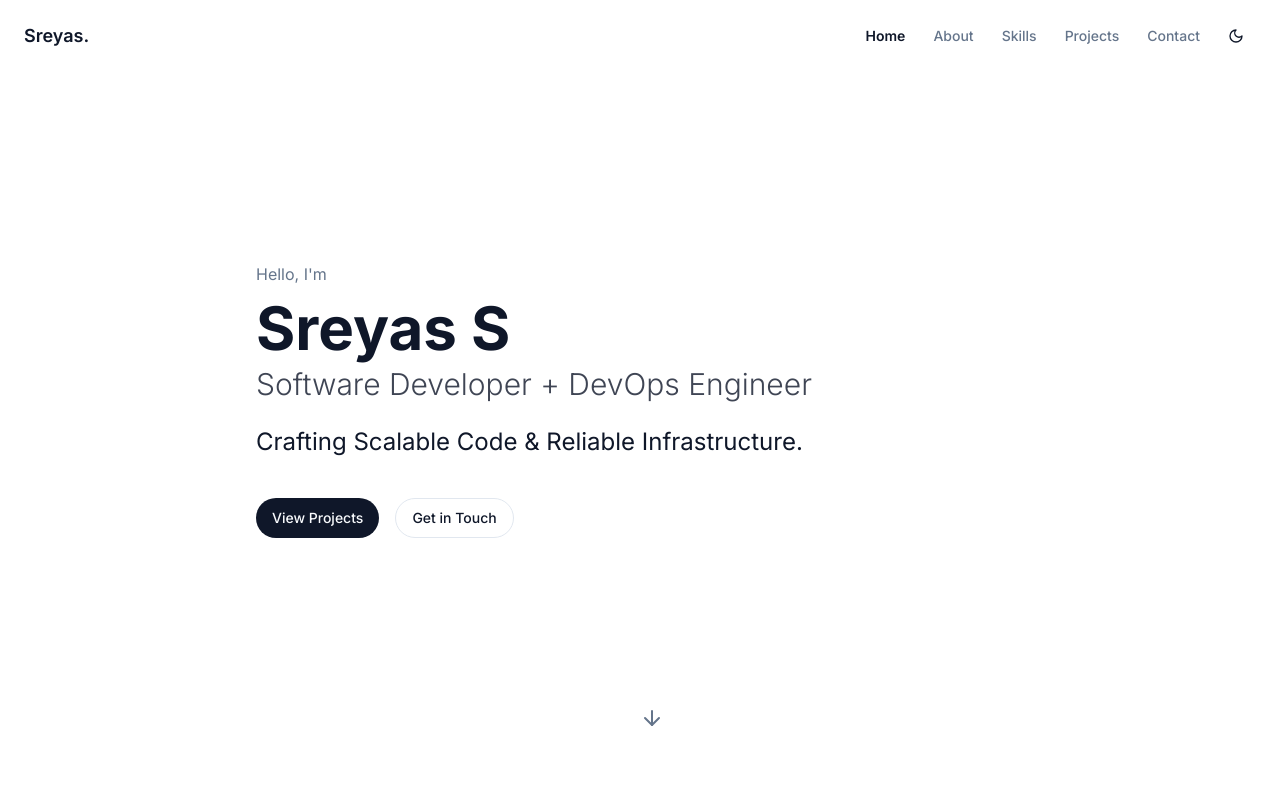
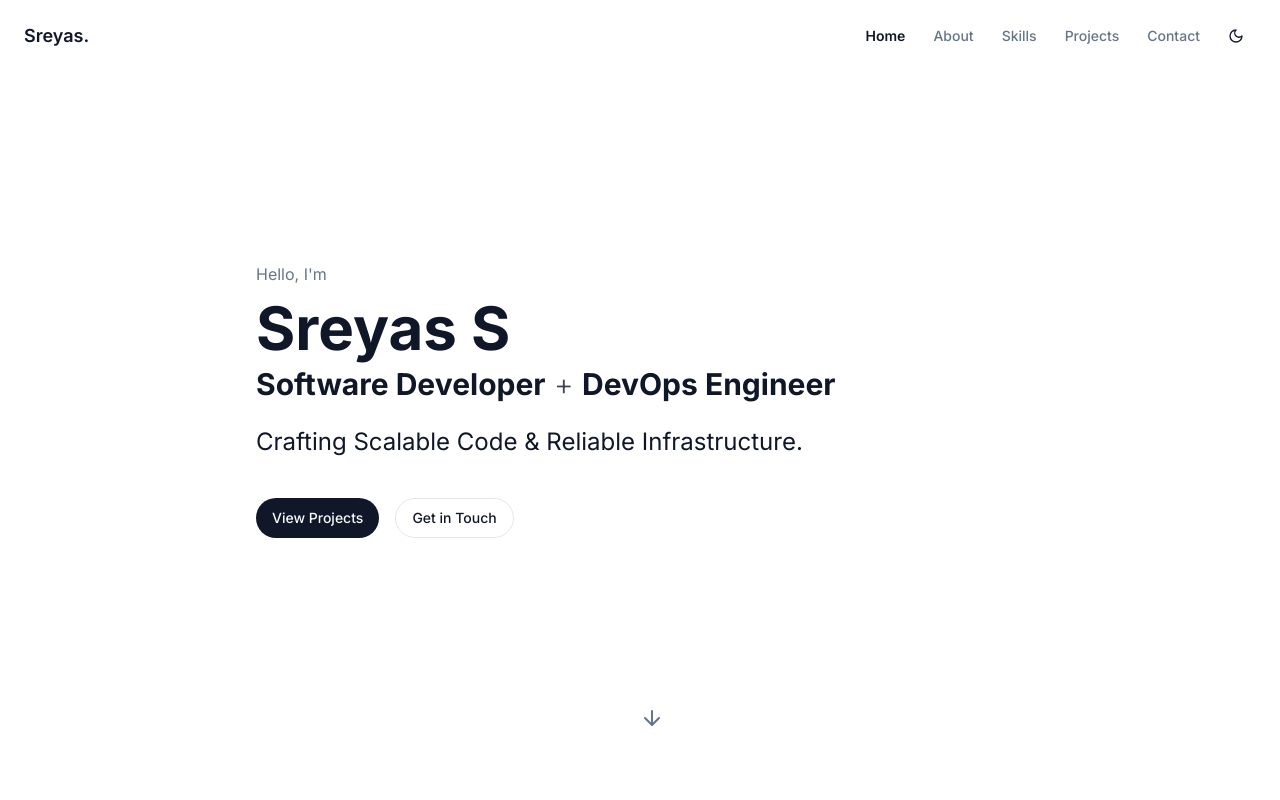
Before and after one commit to sreyask555/sreyas-code-canvas, a React (Vite) app: page / in a window 1280 px wide. Shown: the top 800 px of the page. Built offline with nearby package versions, Linux system fonts and the light colour scheme.

Commit message:
Fix: Improve dark mode visibility
Use bold white color for "Software Developer" and "DevOps Engineer" in dark mode.

```diff
--- a/src/components/HeroSection.tsx
+++ b/src/components/HeroSection.tsx
@@ -12,7 +12,7 @@ export function HeroSection() {
             Sreyas S
           </h1>
           <h2 className="text-2xl md:text-3xl text-foreground/80 font-light mt-2 opacity-0 animate-fade-in animation-delay-300">
-            Software Developer + DevOps Engineer
+            <span className="font-bold text-foreground">Software Developer</span> + <span className="font-bold text-foreground">DevOps Engineer</span>
           </h2>
           <p className="text-xl md:text-2xl mt-6 opacity-0 animate-fade-in animation-delay-400">
             Crafting Scalable Code & Reliable Infrastructure.
```
